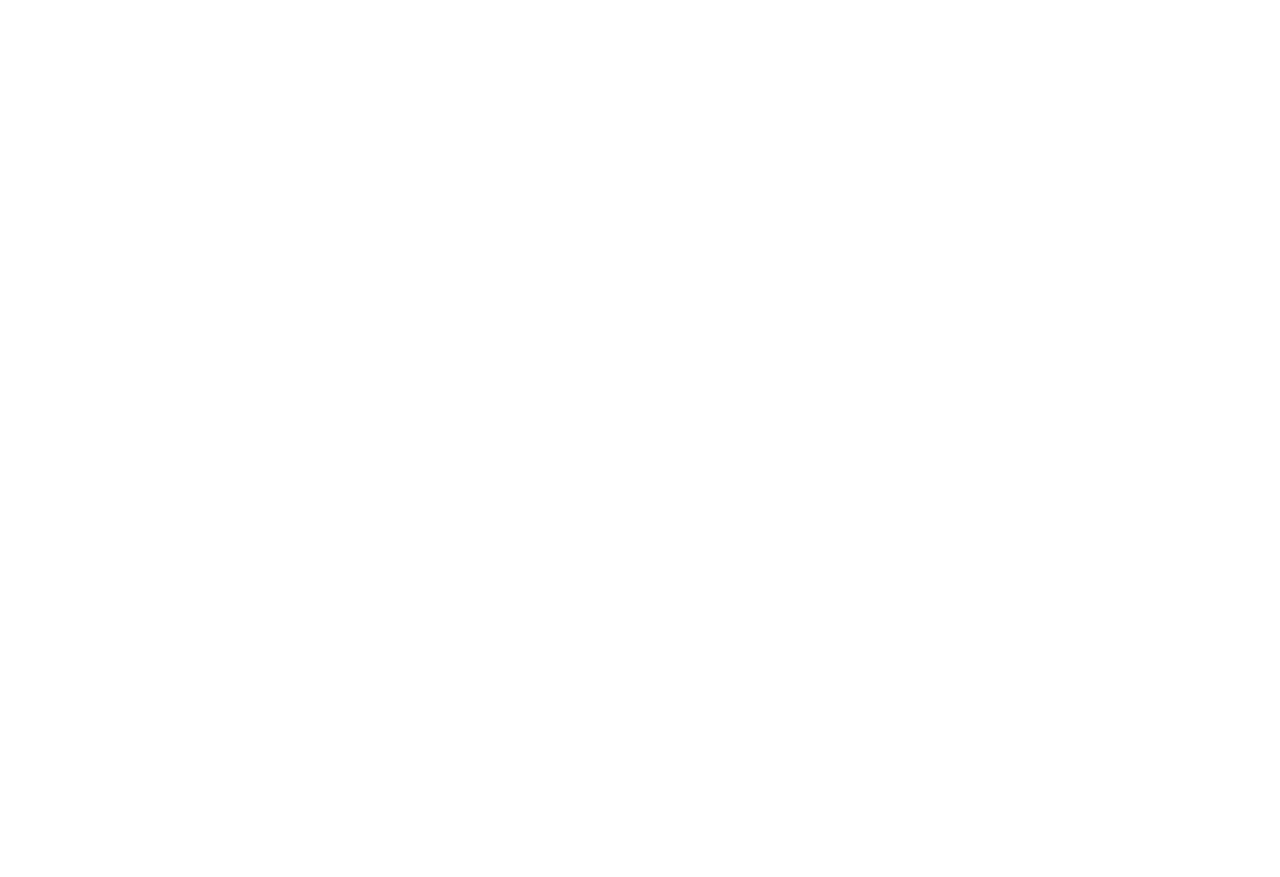
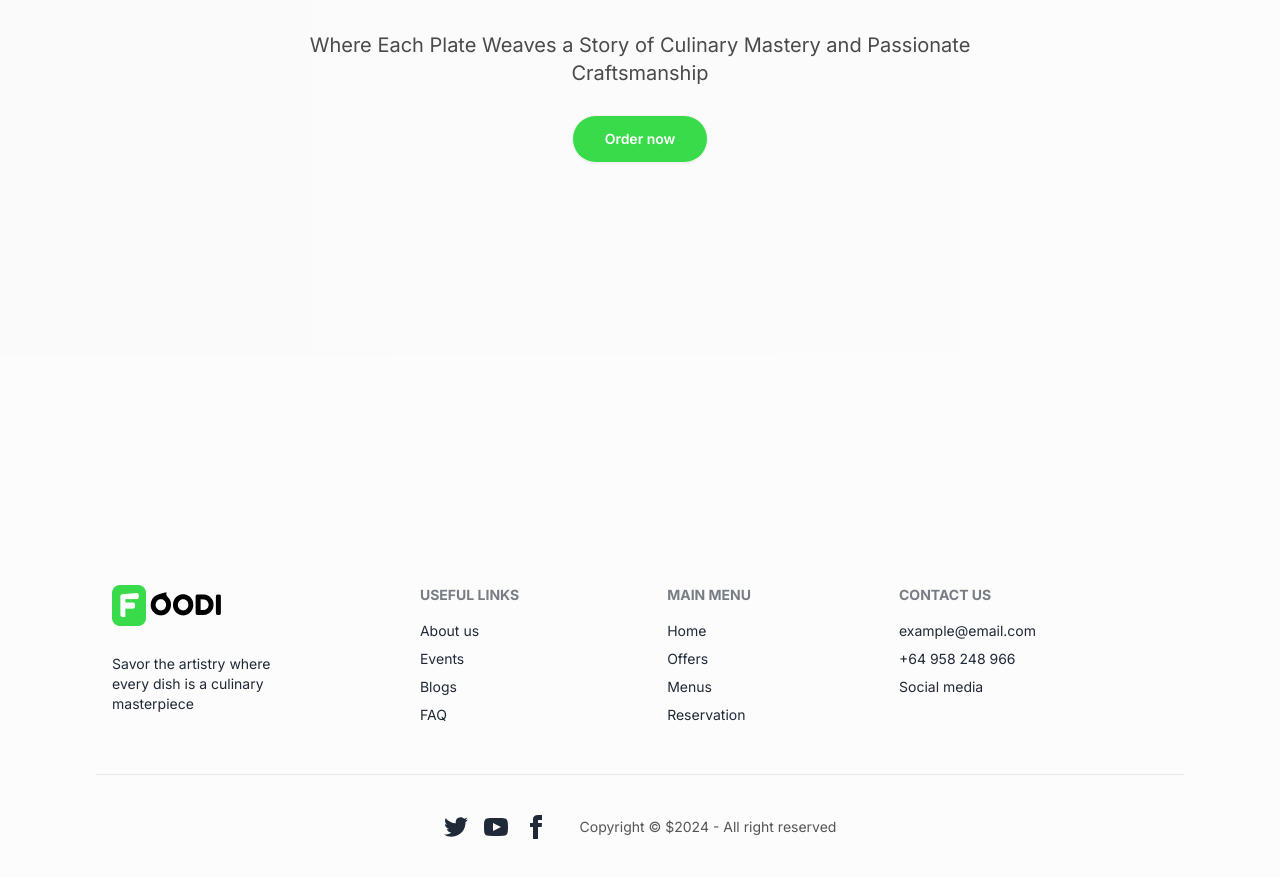
Before and after one commit to Sakib548/FoodPlaza, a React (Vite) app in the folder foodi-client/: page /menu in a window 1280 px wide. Before the commit this address had no page. Shown: the part 255-1132 px from the top of the page. Before the commit the page ends 800 px from the top, so only its background shows below. Built offline with nearby package versions, Linux system fonts and the light colour scheme.

Commit message:
footer,services finished.menu started

```diff
--- /dev/null
+++ b/foodi-client/src/components/Footer.jsx
@@ -0,0 +1,84 @@
+import React from "react";
+
+const Footer = () => {
+  return (
+    <>
+      <div className="section-container">
+        <footer className="footer py-10 px-4 text-base-content p-10">
+          <aside>
+            <img src="/logo.png" alt="" />
+            <p className="my-5 md:w-40">
+              Savor the artistry where every dish is a culinary masterpiece
+            </p>
+          </aside>
+          <nav>
+            <h6 className="footer-title">Useful links</h6>
+            <a className="link link-hover">About us</a>
+            <a className="link link-hover">Events</a>
+            <a className="link link-hover">Blogs</a>
+            <a className="link link-hover">FAQ</a>
+          </nav>
+          <nav>
+            <h6 className="footer-title">Main Menu</h6>
+            <a className="link link-hover">Home</a>
+            <a className="link link-hover">Offers</a>
+            <a className="link link-hover">Menus</a>
+            <a className="link link-hover">Reservation</a>
+          </nav>
+          <nav>
+            <h6 className="footer-title">Contact Us</h6>
+            <a className="link link-hover">example@email.com</a>
+            <a className="link link-hover">+64 958 248 966</a>
+            <a className="link link-hover">Social media</a>
+          </nav>
+        </footer>
+
+        <hr />
+        <footer className="footer   items-center p-4 xl:px-24 py-10 px-4">
+          <aside className="flex  justify-center gap-8 w-full">
+            <nav className=" flex gap-4 md:place-self-center md:justify-self-end">
+              <a>
+                <svg
+                  xmlns="http://www.w3.org/2000/svg"
+                  width="24"
+                  height="24"
+                  viewBox="0 0 24 24"
+                  className="fill-current"
+                >
+                  <path d="M24 4.557c-.883.392-1.832.656-2.828.775 1.017-.609 1.798-1.574 2.165-2.724-.951.564-2.005.974-3.127 1.195-.897-.957-2.178-1.555-3.594-1.555-3.179 0-5.515 2.966-4.797 6.045-4.091-.205-7.719-2.165-10.148-5.144-1.29 2.213-.669 5.108 1.523 6.574-.806-.026-1.566-.247-2.229-.616-.054 2.281 1.581 4.415 3.949 4.89-.693.188-1.452.232-2.224.084.626 1.956 2.444 3.379 4.6 3.419-2.07 1.623-4.678 2.348-7.29 2.04 2.179 1.397 4.768 2.212 7.548 2.212 9.142 0 14.307-7.721 13.995-14.646.962-.695 1.797-1.562 2.457-2.549z"></path>
+                </svg>
+              </a>
+              <a>
+                <svg
+                  xmlns="http://www.w3.org/2000/svg"
+                  width="24"
+                  height="24"
+                  viewBox="0 0 24 24"
+                  className="fill-current"
+                >
+                  <path d="M19.615 3.184c-3.604-.246-11.631-.245-15.23 0-3.897.266-4.356 2.62-4.385 8.816.029 6.185.484 8.549 4.385 8.816 3.6.245 11.626.246 15.23 0 3.897-.266 4.356-2.62 4.385-8.816-.029-6.185-.484-8.549-4.385-8.816zm-10.615 12.816v-8l8 3.993-8 4.007z"></path>
+                </svg>
+              </a>
+              <a>
+                <svg
+                  xmlns="http://www.w3.org/2000/svg"
+                  width="24"
+                  height="24"
+                  viewBox="0 0 24 24"
+                  className="fill-current"
+                >
+                  <path d="M9 8h-3v4h3v12h5v-12h3.642l.358-4h-4v-1.667c0-.955.192-1.333 1.115-1.333h2.885v-5h-3.808c-3.596 0-5.192 1.583-5.192 4.615v3.385z"></path>
+                </svg>
+              </a>
+            </nav>
+            <p className="self-center text-[#555555]">
+              Copyright © ${new Date().getFullYear()} - All right reserved
+            </p>
+          </aside>
+        </footer>
+      </div>
+    </>
+  );
+};
+
+export default Footer;
--- a/foodi-client/src/components/Navbar.jsx
+++ b/foodi-client/src/components/Navbar.jsx
@@ -4,12 +4,17 @@
 const navItems = (
   <>
     <li>
-      <a href="/">Home</a>
+      <a className="text-green" href="/">
+        Home
+      </a>
     </li>
     <li tabIndex={0}>
       <details>
         <summary>Menu</summary>
         <ul className="p-2">
+          <li>
+            <a href="/menu">All</a>
+          </li>
           <li>
             <a>Salad</a>
           </li>
--- /dev/null
+++ b/foodi-client/src/components/shop/Menu.jsx
@@ -0,0 +1,72 @@
+import React, { useEffect, useState } from "react";
+
+const Menu = () => {
+  const [menu, setMenu] = useState([]);
+  const [filteredItems, setFilteredItems] = useState([]);
+
+  const [selectedCategory, setSelectedCategory] = useState("all");
+  const [sortOption, setSortOption] = useState("default");
+
+  //loading
+
+  useEffect(() => {
+    //fetched data from the backend
+    const fetchData = async () => {
+      try {
+        const response = await fetch("/menu.json");
+        const data = await response.json();
+        setMenu(data);
+        setFilteredItems(data);
+      } catch (err) {
+        console.log("Error fetching data");
+      }
+    };
+    //call the function
+    fetchData();
+  }, []);
+
+  //filtering data based on category
+  const filterItems = (category) => {
+    const filtered =
+      category === "all"
+        ? menu
+        : menu.filter((item) => item.category === category);
+
+    setFilteredItems(filtered);
+    setSelectedCategory(category);
+  };
+  return (
+    <div>
+      {/* // menu banner */}
+      <div
+        className="section-container bg-gradient-to-r
+    from-[#FAFAFA] from-0% to-[#FCFCFC] to-100%"
+      >
+        <div className="py-48 flex flex-col  justify-center items-center gap-8">
+          {/* texts */}
+          <div className="text-center space-y-7 px-4">
+            <h2 className="md:text-5xl text-4xl font-bold md:leading-snug">
+              {" "}
+              Dive into Delights Of Delectable
+              <span className="text-green"> Food</span>
+            </h2>
+            <p className="text-xl text-[#4A4A4A] md:w-4/5 mx-auto">
+              Where Each Plate Weaves a Story of Culinary Mastery and Passionate
+              Craftsmanship
+            </p>
+            <button
+              className="btn bg-green px-8 py-3 font-semibold text-white
+          rounded-full"
+            >
+              Order now
+            </button>
+          </div>
+        </div>
+      </div>
+      {/* // menu shop section */}
+      <div className="section-container"></div>
+    </div>
+  );
+};
+
+export default Menu;
--- a/foodi-client/src/layout/Main.jsx
+++ b/foodi-client/src/layout/Main.jsx
@@ -1,12 +1,15 @@
 import { Outlet } from "react-router-dom";
 import "../App.css";
+import Footer from "../components/Footer";
 import Navbar from "../components/Navbar";
 const Main = () => {
   return (
-    <div>
+    <div className="bg-primaryBG">
       <Navbar />
-      <Outlet />
-      <footer>Footer</footer>
+      <div className="min-h-screen">
+        <Outlet />
+      </div>
+      <Footer />
     </div>
   );
 };
--- a/foodi-client/src/pages/home/Home.jsx
+++ b/foodi-client/src/pages/home/Home.jsx
@@ -1,5 +1,6 @@
 import Banner from "../../components/Banner";
 import Categories from "./Categories";
+import OurServices from "./OurServices";
 import Special_Dishes from "./Special_Dishes";
 import Testimonials from "./Testimonials";
 
@@ -10,6 +11,7 @@
       <Categories />
       <Special_Dishes />
       <Testimonials />
+      <OurServices />
     </div>
   );
 };
--- /dev/null
+++ b/foodi-client/src/pages/home/OurServices.jsx
@@ -0,0 +1,70 @@
+import React from "react";
+
+const serviceLists = [
+  {
+    id: 1,
+    title: "Catering",
+    des: "Delight your guests with our flavors and  presentation",
+    image: "/images/home/services/icon1.png",
+  },
+  {
+    id: 2,
+    title: "Fast delivery",
+    des: "We deliver your order promptly to your door",
+    image: "/images/home/services/icon2.png",
+  },
+  {
+    id: 3,
+    title: "Online Ordering",
+    des: "Explore menu & order with ease using our Online Ordering ",
+    image: "/images/home/services/icon3.png",
+  },
+  {
+    id: 4,
+    title: "Gift Cards",
+    des: "Give the gift of exceptional dining with Foodi Gift Cards",
+    image: "/images/home/services/icon4.png",
+  },
+];
+
+const OurServices = () => {
+  return (
+    <div className="section-container my-16">
+      <div className="flex flex-col md:flex-row items-center justify-between gap-12">
+        <div className="md:w-1/2">
+          <div className="text-left">
+            <p className="subtitle">Our Story & Services</p>
+            <h2 className="title">Our Culinary Journey And Services</h2>
+            <p className="my-5 text-secondary leading-[30px]">
+              Rooted in passion, we curate unforgettable dining experiences and
+              offer exceptional services, blending culinary artistry with warm
+              hospitality.
+            </p>
+
+            <button className="btn bg-green text-white px-8 py-3 rounded-full">
+              Explorer
+            </button>
+          </div>
+        </div>
+        {/* images */}
+        <div className="md:w-1/2">
+          <div className="grid sm:grid-cols-2 grid-cols-1 gap-8 items-center">
+            {serviceLists.map((service) => (
+              <div
+                key={service.id}
+                className="shadow-md rounded-sm py-5 px-4 text-center space-y-2 text-green cursor-pointer hover:border-indigo-600 transition-all duration-200
+               hover:border"
+              >
+                <img src={service.image} alt="" className="mx-auto" />
+                <h5 className="pt-3 font-semibold">{service.title}</h5>
+                <p className="text-[#90BD95]">{service.des}</p>
+              </div>
+            ))}
+          </div>
+        </div>
+      </div>
+    </div>
+  );
+};
+
+export default OurServices;
--- a/foodi-client/src/pages/home/Special_Dishes.jsx
+++ b/foodi-client/src/pages/home/Special_Dishes.jsx
@@ -5,7 +5,7 @@
 import "slick-carousel/slick/slick.css";
 import Cards from "./Cards";
 
-const simpleNextArrow = (props) => {
+const SimpleNextArrow = (props) => {
   const { className, style, onClick } = props;
   return (
     <div
@@ -18,7 +18,7 @@
   );
 };
 
-const simplePrevArrow = (props) => {
+const SimplePrevArrow = (props) => {
   const { className, style, onClick } = props;
   return (
     <div
@@ -52,8 +52,8 @@
     slidesToShow: 3,
     slidesToScroll: 3,
 
-    nextArrow: <simpleNextArrow />,
-    prevArrow: <simplePrevArrow />,
+    nextArrow: <SimpleNextArrow />,
+    prevArrow: <SimplePrevArrow />,
   };
   return (
     <div className="section-container my-20 relative">
--- a/foodi-client/src/router/Router.jsx
+++ b/foodi-client/src/router/Router.jsx
@@ -1,4 +1,5 @@
 import { createBrowserRouter } from "react-router-dom";
+import Menu from "../components/shop/Menu";
 import Main from "../layout/Main";
 import Home from "../pages/home/Home";
 const router = createBrowserRouter([
@@ -10,6 +11,10 @@
         path: "/",
         element: <Home />,
       },
+      {
+        path: "/menu",
+        element: <Menu />,
+      },
     ],
   },
 ]);
```
